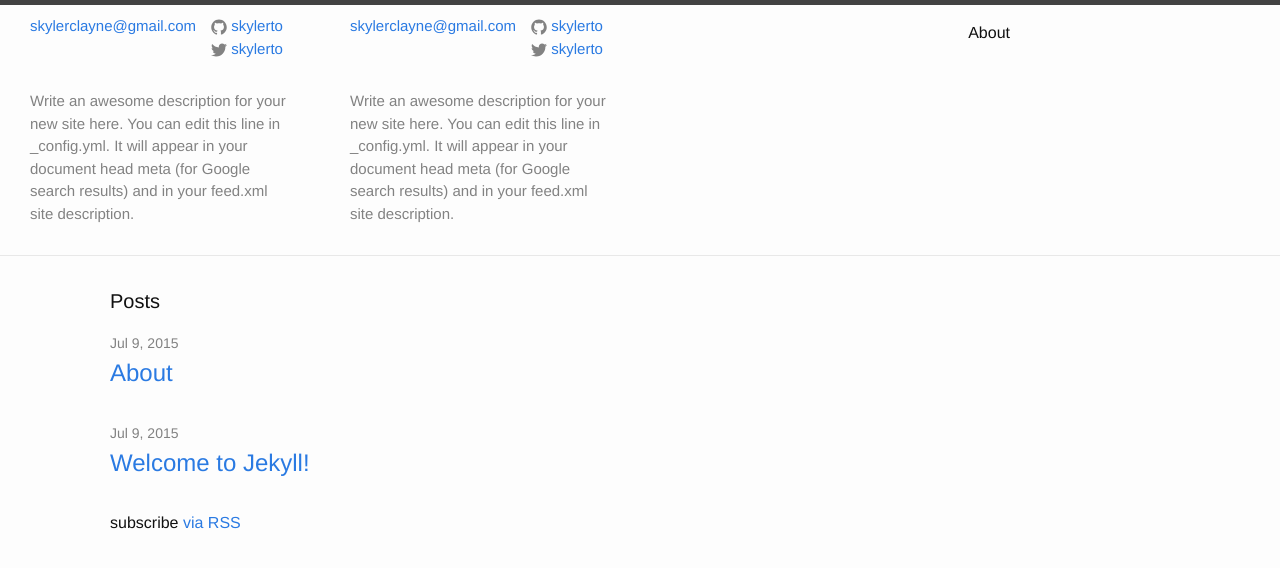
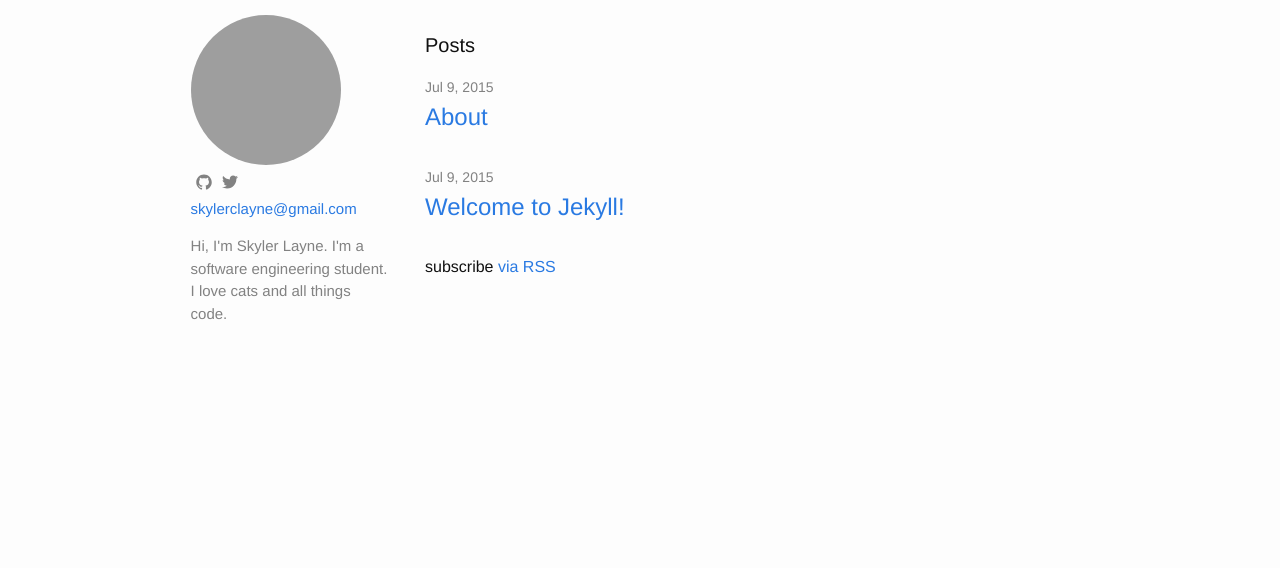
Before and after one commit to skylerto/skylerto.github.io, a Jekyll site: the page built from index.html, in a window 1280 px wide. Shown: the top 568 px of the page. Built offline with Jekyll 4.4.1, drawn with Linux system fonts in a browser that asks for light colours; grey boxes are pictures that could not be loaded.

Commit message:
formatting

```diff
--- a/_config.yml
+++ b/_config.yml
@@ -2,9 +2,7 @@
 title:
 email: skylerclayne@gmail.com
 description: > # this means to ignore newlines until "baseurl:"
-  Write an awesome description for your new site here. You can edit this
-  line in _config.yml. It will appear in your document head meta (for
-  Google search results) and in your feed.xml site description.
+  Hi, I'm Skyler Layne. I'm a software engineering student. I love cats and all things code.
 baseurl: "" # the subpath of your site, e.g. /blog/
 url: "http://skylerto.github.io" # the base hostname & protocol for your site
 twitter_username: skylerto
--- a/_includes/footer.html
+++ b/_includes/footer.html
@@ -1,20 +1,21 @@
-<footer class="site-footer">
+<div class="site-sidebar">
 
   <div class="wrapper">
 
-    <h2 class="footer-heading">{{ site.title }}</h2>
+    <h2 class="sidebar-heading">{{ site.title }}</h2>
 
-    <div class="footer-col-wrapper">
-      <div class="footer-col  footer-col-1">
-        <ul class="contact-list">
-          <li>{{ site.title }}</li>
-          <li><a href="mailto:{{ site.email }}">{{ site.email }}</a></li>
-        </ul>
-      </div>
+    <div class="sidebar-col-wrapper">
 
-      <div class="footer-col  footer-col-2">
-        <ul class="social-media-list">
-          {% if site.github_username %}
+
+        <!-- ADD MY FACE HERE -->
+        <div class="avatar">
+        <img id="profile_gravatar" width="300" height="300"
+        class="profile__header__avatar"
+        src="https://secure.gravatar.com/avatar/3e5f6b3bef03b763a13b1bebe9c29f06.png?d=retro&amp;r=PG&amp;s=300"
+        alt="3e5f6b3bef03b763a13b1bebe9c29f06">
+        </div>
+       <ul class="social-media-list">
+         {% if site.github_username %}
           <li>
             <a href="https://github.com/{{ site.github_username }}">
               <span class="icon  icon--github">
@@ -23,7 +24,6 @@
                 </svg>
               </span>
 
-              <span class="username">{{ site.github_username }}</span>
             </a>
           </li>
           {% endif %}
@@ -38,18 +38,17 @@
                 </svg>
               </span>
 
-              <span class="username">{{ site.twitter_username }}</span>
             </a>
           </li>
           {% endif %}
+          <li>{{ site.title }}</li>
+          <li><a href="mailto:{{ site.email }}">{{ site.email }}</a></li>
         </ul>
-      </div>
 
-      <div class="footer-col  footer-col-3">
+
         <p class="text">{{ site.description }}</p>
-      </div>
     </div>
 
   </div>
 
-</footer>
+</div>
--- a/_includes/header.html
+++ /dev/null
@@ -1,82 +0,0 @@
-<footer class="site-footer">
-
-  <div class="wrapper">
-
-    <h2 class="footer-heading">{{ site.title }}</h2>
-
-    <div class="footer-col-wrapper">
-      <div class="footer-col  footer-col-1">
-        <ul class="contact-list">
-          <li>{{ site.title }}</li>
-          <li><a href="mailto:{{ site.email }}">{{ site.email }}</a></li>
-        </ul>
-      </div>
-
-      <div class="footer-col  footer-col-2">
-        <ul class="social-media-list">
-          {% if site.github_username %}
-          <li>
-            <a href="https://github.com/{{ site.github_username }}">
-              <span class="icon  icon--github">
-                <svg viewBox="0 0 16 16">
-                  <path fill="#828282" d="M7.999,0.431c-4.285,0-7.76,3.474-7.76,7.761 c0,3.428,2.223,6.337,5.307,7.363c0.388,0.071,0.53-0.168,0.53-0.374c0-0.184-0.007-0.672-0.01-1.32 c-2.159,0.469-2.614-1.04-2.614-1.04c-0.353-0.896-0.862-1.135-0.862-1.135c-0.705-0.481,0.053-0.472,0.053-0.472 c0.779,0.055,1.189,0.8,1.189,0.8c0.692,1.186,1.816,0.843,2.258,0.645c0.071-0.502,0.271-0.843,0.493-1.037 C4.86,11.425,3.049,10.76,3.049,7.786c0-0.847,0.302-1.54,0.799-2.082C3.768,5.507,3.501,4.718,3.924,3.65 c0,0,0.652-0.209,2.134,0.796C6.677,4.273,7.34,4.187,8,4.184c0.659,0.003,1.323,0.089,1.943,0.261 c1.482-1.004,2.132-0.796,2.132-0.796c0.423,1.068,0.157,1.857,0.077,2.054c0.497,0.542,0.798,1.235,0.798,2.082 c0,2.981-1.814,3.637-3.543,3.829c0.279,0.24,0.527,0.713,0.527,1.437c0,1.037-0.01,1.874-0.01,2.129 c0,0.208,0.14,0.449,0.534,0.373c3.081-1.028,5.302-3.935,5.302-7.362C15.76,3.906,12.285,0.431,7.999,0.431z"/>
-                </svg>
-              </span>
-
-              <span class="username">{{ site.github_username }}</span>
-            </a>
-          </li>
-          {% endif %}
-
-          {% if site.twitter_username %}
-          <li>
-            <a href="https://twitter.com/{{ site.twitter_username }}">
-              <span class="icon  icon--twitter">
-                <svg viewBox="0 0 16 16">
-                  <path fill="#828282" d="M15.969,3.058c-0.586,0.26-1.217,0.436-1.878,0.515c0.675-0.405,1.194-1.045,1.438-1.809
-                  c-0.632,0.375-1.332,0.647-2.076,0.793c-0.596-0.636-1.446-1.033-2.387-1.033c-1.806,0-3.27,1.464-3.27,3.27 c0,0.256,0.029,0.506,0.085,0.745C5.163,5.404,2.753,4.102,1.14,2.124C0.859,2.607,0.698,3.168,0.698,3.767 c0,1.134,0.577,2.135,1.455,2.722C1.616,6.472,1.112,6.325,0.671,6.08c0,0.014,0,0.027,0,0.041c0,1.584,1.127,2.906,2.623,3.206 C3.02,9.402,2.731,9.442,2.433,9.442c-0.211,0-0.416-0.021-0.615-0.059c0.416,1.299,1.624,2.245,3.055,2.271 c-1.119,0.877-2.529,1.4-4.061,1.4c-0.264,0-0.524-0.015-0.78-0.046c1.447,0.928,3.166,1.469,5.013,1.469 c6.015,0,9.304-4.983,9.304-9.304c0-0.142-0.003-0.283-0.009-0.423C14.976,4.29,15.531,3.714,15.969,3.058z"/>
-                </svg>
-              </span>
-
-              <span class="username">{{ site.twitter_username }}</span>
-            </a>
-          </li>
-          {% endif %}
-        </ul>
-      </div>
-
-      <div class="footer-col  footer-col-3">
-        <p class="text">{{ site.description }}</p>
-      </div>
-    </div>
-
-  </div>
-
-</footer>
-<header class="site-header">
-
-  <div class="wrapper">
-
-    <a class="site-title" href="{{ site.baseurl }}/">{{ site.title }}</a>
-
-    <nav class="site-nav">
-      <a href="#" class="menu-icon">
-        <svg viewBox="0 0 18 15">
-          <path fill="#424242" d="M18,1.484c0,0.82-0.665,1.484-1.484,1.484H1.484C0.665,2.969,0,2.304,0,1.484l0,0C0,0.665,0.665,0,1.484,0 h15.031C17.335,0,18,0.665,18,1.484L18,1.484z"/>
-          <path fill="#424242" d="M18,7.516C18,8.335,17.335,9,16.516,9H1.484C0.665,9,0,8.335,0,7.516l0,0c0-0.82,0.665-1.484,1.484-1.484 h15.031C17.335,6.031,18,6.696,18,7.516L18,7.516z"/>
-          <path fill="#424242" d="M18,13.516C18,14.335,17.335,15,16.516,15H1.484C0.665,15,0,14.335,0,13.516l0,0 c0-0.82,0.665-1.484,1.484-1.484h15.031C17.335,12.031,18,12.696,18,13.516L18,13.516z"/>
-        </svg>
-      </a>
-
-      <div class="trigger">
-        {% for page in site.pages %}
-          {% if page.title %}
-          <a class="page-link" href="{{ page.url | prepend: site.baseurl }}">{{ page.title }}</a>
-          {% endif %}
-        {% endfor %}
-      </div>
-    </nav>
-
-  </div>
-
-</header>
--- a/_layouts/default.html
+++ b/_layouts/default.html
@@ -1,12 +1,10 @@
 <!DOCTYPE html>
 <html>
      {% include head.html %}
-    {% include footer.html %}
-
 
   <body>
 
-    {% include header.html %}
+    {% include footer.html %}
 
     <div class="page-content">
       <div class="wrapper">
--- a/_sass/_base.scss
+++ b/_sass/_base.scss
@@ -192,7 +192,6 @@ pre {
 .icon {
 
     > svg {
-        display: inline-block;
         width: 16px;
         height: 16px;
         vertical-align: middle;
@@ -201,4 +200,7 @@ pre {
             fill: $grey-color;
         }
     }
+
+    float: left;
+    margin: 5px;
 }
--- a/_sass/_layout.scss
+++ b/_sass/_layout.scss
@@ -1,3 +1,9 @@
+
+body {
+max-width: 980px
+;
+margin: 0 auto;
+}
 /**
  * Site header
  */
@@ -89,16 +95,29 @@
 
 
 /**
- * Site footer
+ * Site sidebar
  */
-.site-footer {
-//    border-top: 1px solid $grey-color-light;
-//    padding: $spacing-unit 0;
+.site-sidebar {
+  position: fixed;
+  margin-left: 2%;
 width: 25%;
 float: left;
 }
 
-.footer-heading {
+.profile__header__avatar {
+margin-right: 45px;
+height: 150px;
+width: 150px;
+float: left;
+border-radius: 50%;
+-webkit-transition: all 500ms ease-in;
+}
+
+.avatar {
+width:100%;
+}
+
+.sidebar-heading {
  //   font-size: 18px;
  //   margin-bottom: $spacing-unit / 2;
 }
@@ -109,49 +128,50 @@ float: left;
     margin-left: 0;
 }
 
-.footer-col-wrapper {
+.sidebar-col-wrapper {
     font-size: 15px;
+    max-width: 200px;
     color: $grey-color;
     margin-left: -$spacing-unit / 2;
     @extend %clearfix;
 }
 
-.footer-col {
+.sidebar-col {
     float: left;
     margin-bottom: $spacing-unit / 2;
     padding-left: $spacing-unit / 2;
 }
 
-.footer-col-1 {
+.sidebar-col-1 {
  //   width: -webkit-calc(35% - (#{$spacing-unit} / 2));
  //   width:         calc(35% - (#{$spacing-unit} / 2));
 }
 
-.footer-col-2 {
+.sidebar-col-2 {
 //    width: -webkit-calc(20% - (#{$spacing-unit} / 2));
   //  width:         calc(20% - (#{$spacing-unit} / 2));
 }
 
-.footer-col-3 {
+.sidebar-col-3 {
  //   width: -webkit-calc(45% - (#{$spacing-unit} / 2));
  //   width:         calc(45% - (#{$spacing-unit} / 2));
 }
 
 @include media-query($on-laptop) {
-    .footer-col-1,
-    .footer-col-2 {
+    .sidebar-col-1,
+    .sidebar-col-2 {
         width: -webkit-calc(50% - (#{$spacing-unit} / 2));
         width:         calc(50% - (#{$spacing-unit} / 2));
     }
 
-    .footer-col-3 {
+    .sidebar-col-3 {
         width: -webkit-calc(100% - (#{$spacing-unit} / 2));
         width:         calc(100% - (#{$spacing-unit} / 2));
     }
 }
 
 @include media-query($on-palm) {
-    .footer-col {
+    .sidebar-col {
         float: none;
         width: -webkit-calc(100% - (#{$spacing-unit} / 2));
         width:         calc(100% - (#{$spacing-unit} / 2));
@@ -164,9 +184,11 @@ float: left;
  * Page content
  */
 .page-content {
+
     padding: $spacing-unit 0;
-    width: 75%;
-    float:left;
+   float:left;
+  margin-left: 25%;
+  margin-right:5%;
 }
 
 .page-heading {
@@ -197,6 +219,7 @@ float: left;
 /**
  * Posts
  */
+
 .post-header {
     margin-bottom: $spacing-unit;
 }
```
